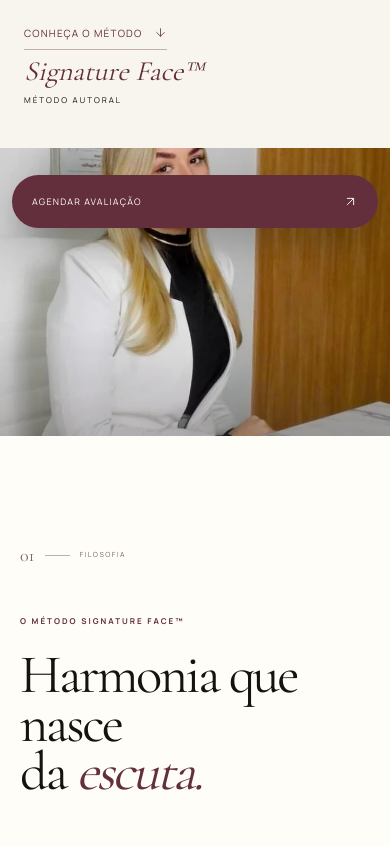
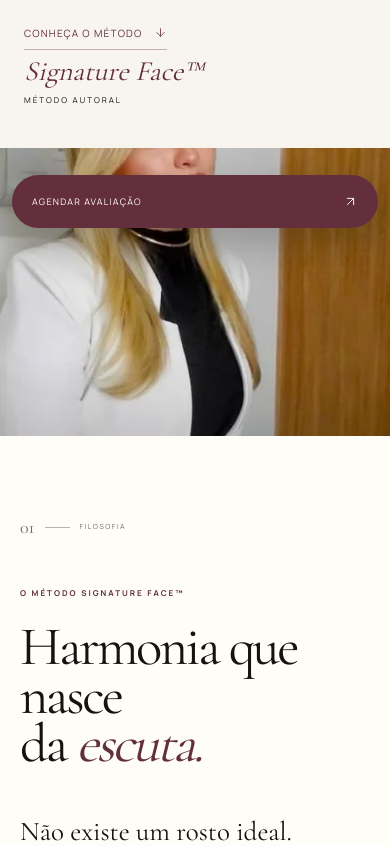
Before and after one commit to brunogbarbosa/dra-giovanna-benavides, a Next.js app: page / in a window 390 px wide. Shown: the part 604-1450 px from the top of the page. Built offline with nearby package versions, Linux system fonts and the light colour scheme; no server answers.

Commit message:
fix: enlarge mobile hero portrait

```diff
--- a/app/globals.css
+++ b/app/globals.css
@@ -467,5 +467,10 @@ h1 em { color: var(--sage-dark); }
 
 @media (max-width: 620px) {
   .hero-copy { min-height: 545px; padding-top: 52px; }
-  .hero-visual { min-height: 430px; height: 430px; }
+  .hero-visual { min-height: 500px; height: 500px; }
+  .hero-photo-mobile {
+    transform: scale(1.2);
+    transform-origin: center 38%;
+  }
+  .method { padding-top: 72px; }
 }
```
